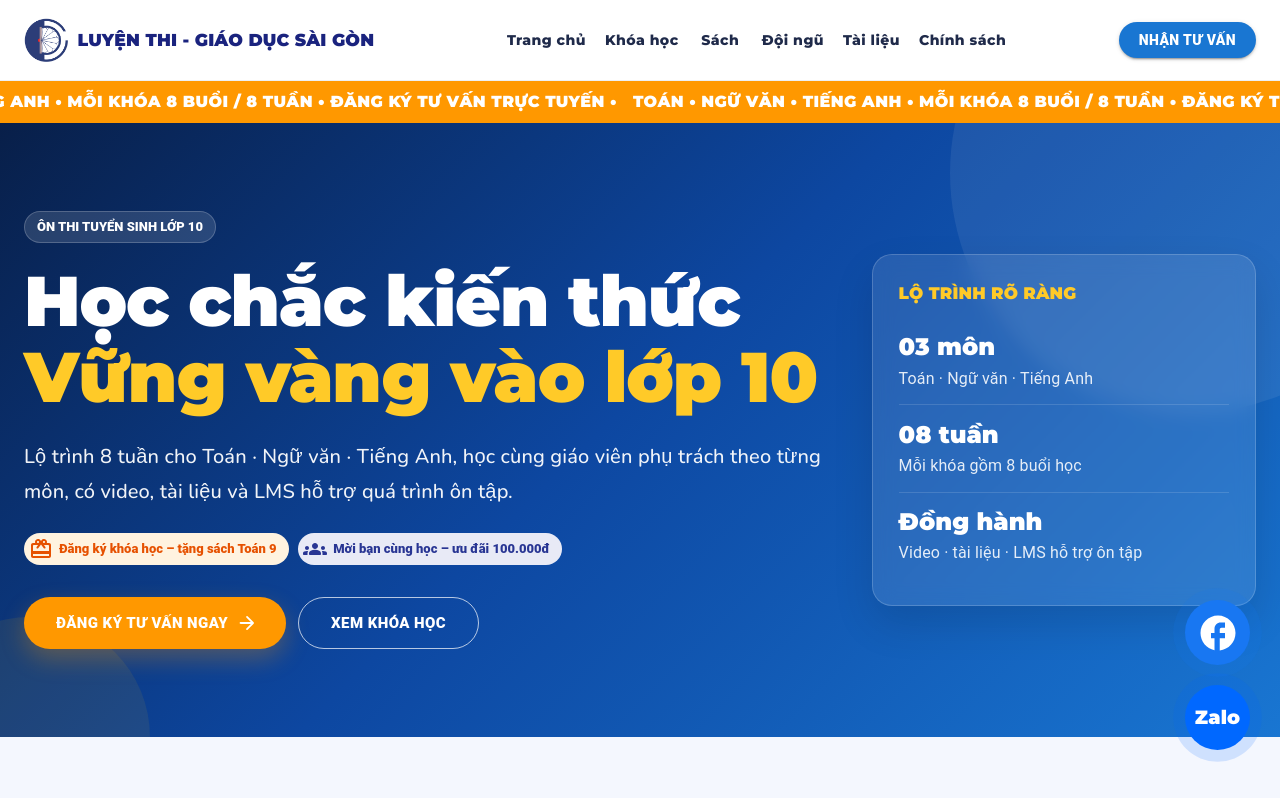
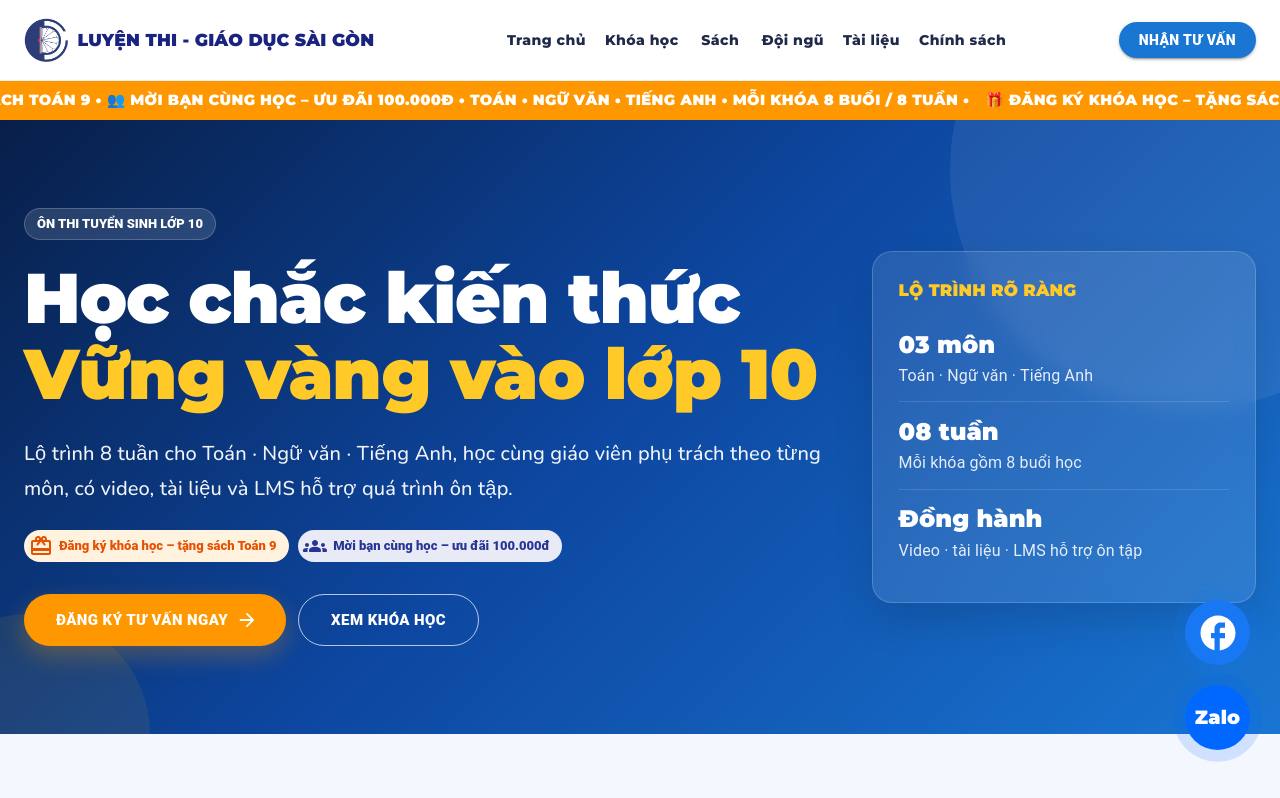
Before and after one commit to khanhu2805/luyen-thi-gdsg, a Next.js app: page / in a window 1280 px wide. Shown: the top 798 px of the page. Built offline with nearby package versions, Linux system fonts and the light colour scheme.

Commit message:
Promote book gift and referral in announcement bar

```diff
--- a/app/components/trang-chu/MarqueeNoti.tsx
+++ b/app/components/trang-chu/MarqueeNoti.tsx
@@ -9,15 +9,16 @@ const marquee = keyframes`
 `;
 
 export default function MarqueeNoti() {
-  const message = 'TOÁN  •  NGỮ VĂN  •  TIẾNG ANH  •  MỖI KHÓA 8 BUỔI / 8 TUẦN  •  ĐĂNG KÝ TƯ VẤN TRỰC TUYẾN  •  ';
+  const message =
+    '🎁 ĐĂNG KÝ KHÓA HỌC – TẶNG SÁCH TOÁN 9  •  👥 MỜI BẠN CÙNG HỌC – ƯU ĐÃI 100.000Đ  •  TOÁN  •  NGỮ VĂN  •  TIẾNG ANH  •  MỖI KHÓA 8 BUỔI / 8 TUẦN  •  ';
 
   return (
-    <Box sx={{ overflow: 'hidden', bgcolor: '#ff9800', color: '#fff', py: 1.1 }}>
+    <Box sx={{ overflow: 'hidden', bgcolor: '#ff9800', color: '#fff', py: 1.05 }}>
       <Box
         sx={{
           display: 'flex',
           width: 'max-content',
-          animation: `${marquee} 26s linear infinite`,
+          animation: `${marquee} 30s linear infinite`,
         }}
       >
         {[0, 1].map((item) => (
@@ -28,8 +29,9 @@ export default function MarqueeNoti() {
               whiteSpace: 'nowrap',
               fontWeight: 900,
               fontFamily: "'Montserrat', sans-serif",
-              letterSpacing: 0.4,
+              letterSpacing: 0.35,
               pr: 2,
+              fontSize: { xs: '.82rem', md: '.92rem' },
             }}
           >
             {message}
```
